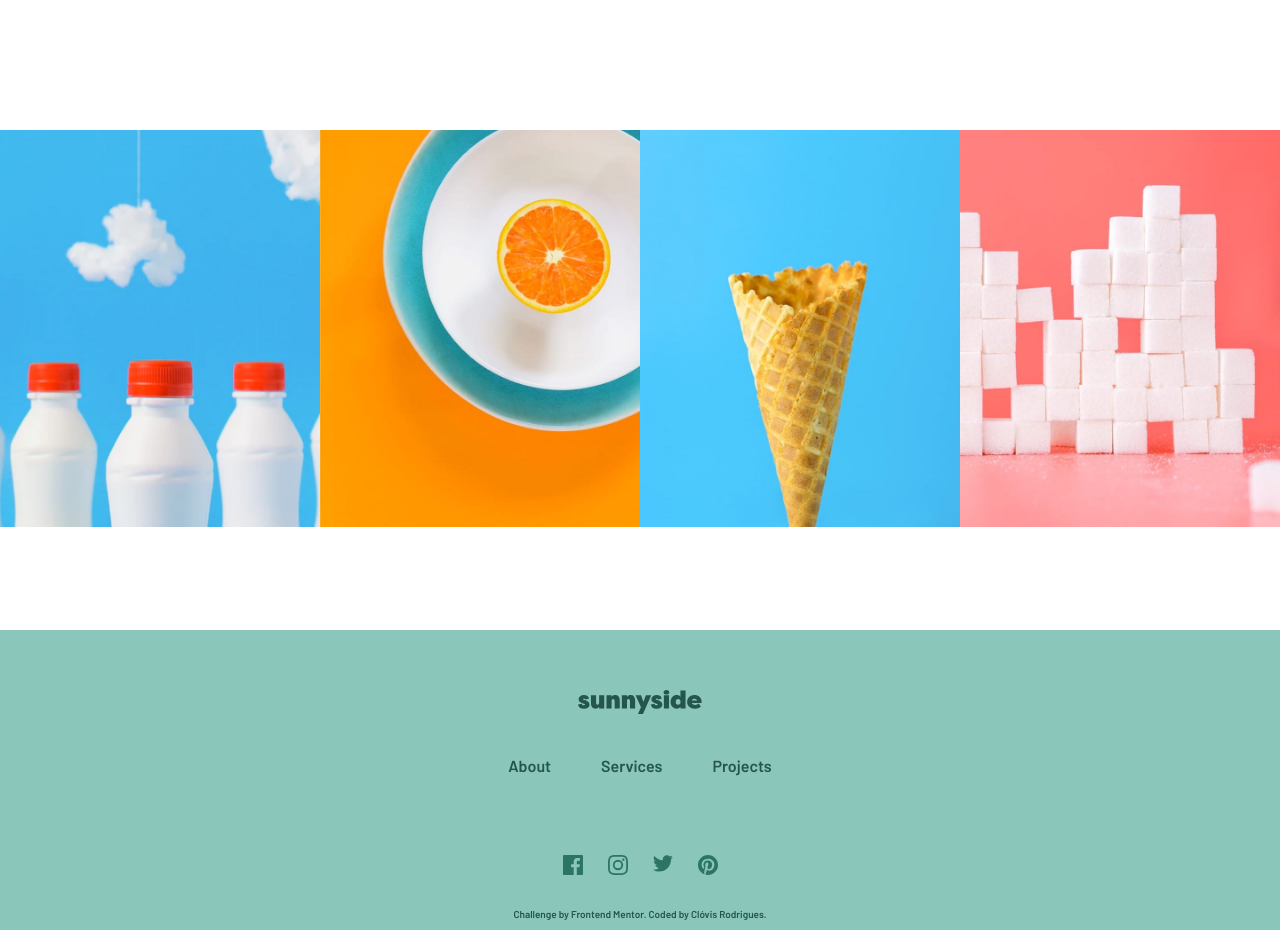
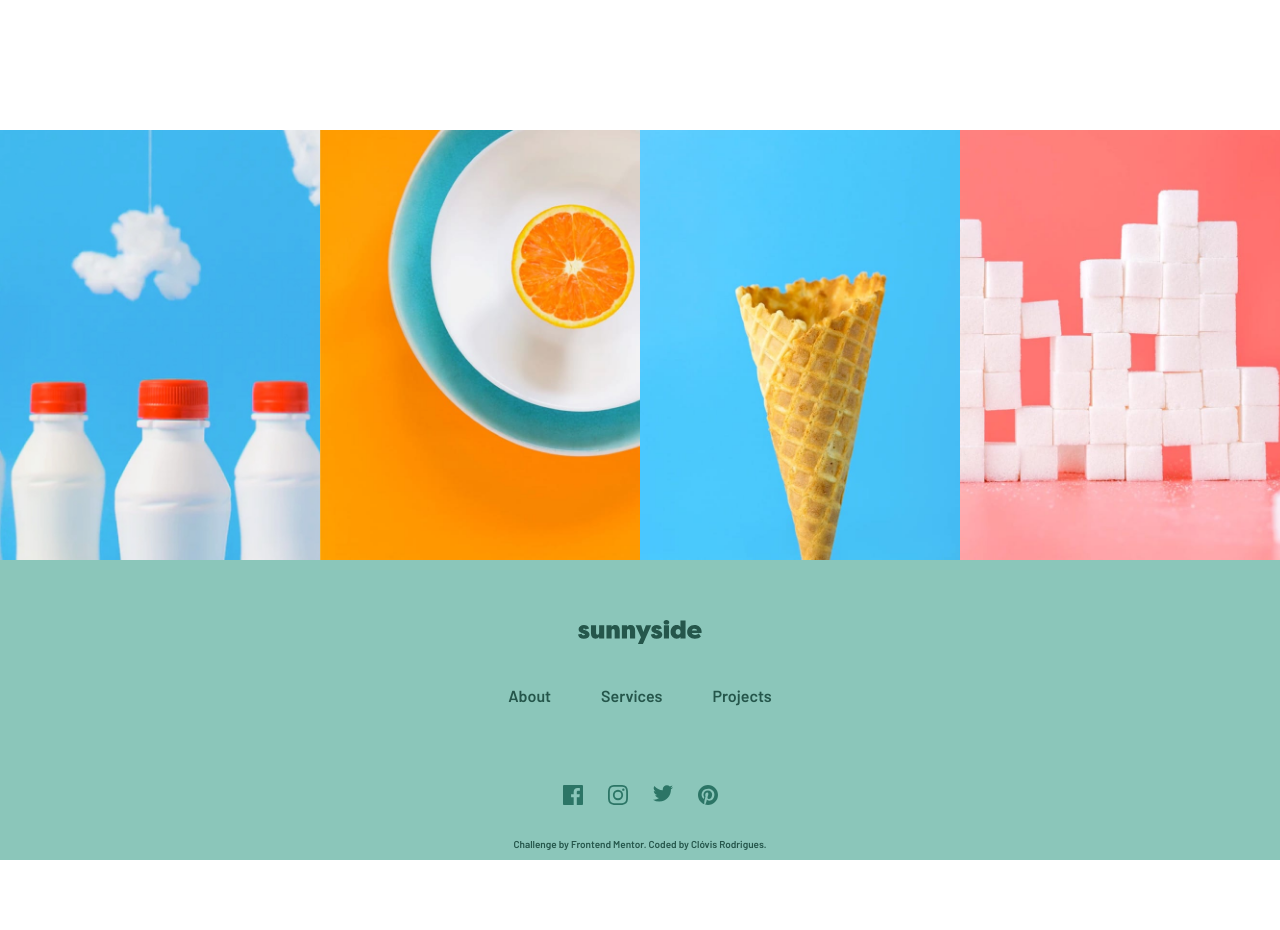
Before and after one commit to cloviswrodrigues/sunnyside_agency_landing_page, a website: page frontend/index.html in a window 1280 px wide. Shown: the part 3200-4130 px from the top of the page. After the commit the page ends 4060 px from the top, so only its background shows below. Drawn offline with Linux system fonts and the light colour scheme.

Commit message:
adjusted height gallery

```diff
--- a/frontend/scss/_component.scss
+++ b/frontend/scss/_component.scss
@@ -175,31 +175,30 @@
 .gallery {
     display: flex;
     width: 100%;
-    max-height: 50rem;
 
     &__img-milk {
         width: 100%;
-        height: 60rem;
+        height: 43rem;
         background: url(../images/desktop/image-gallery-milkbottles.jpg) no-repeat;
-        background-size: contain;
+        background-size: cover;
     }
 
     &__img-orange {
         width: 100%;
-        height: 60rem;
+        height: 43rem;
         background: url(../images/desktop/image-gallery-orange.jpg) no-repeat;
-        background-size: contain;
+        background-size: cover;
     }
     &__img-cone {
         width: 100%;
-        height: 60rem;
+        height: 43rem;
         background: url(../images/desktop/image-gallery-cone.jpg) no-repeat;
-        background-size: contain;
+        background-size: cover;
     }
     &__img-sugarcubes {
         width: 100%;
-        height: 60rem;
+        height: 43rem;
         background: url(../images/desktop/image-gallery-sugarcubes.jpg) no-repeat;
-        background-size: contain;
+        background-size: cover;
     }
 }
```
Also changed, not shown: frontend/css/style.css, 1 other file.
